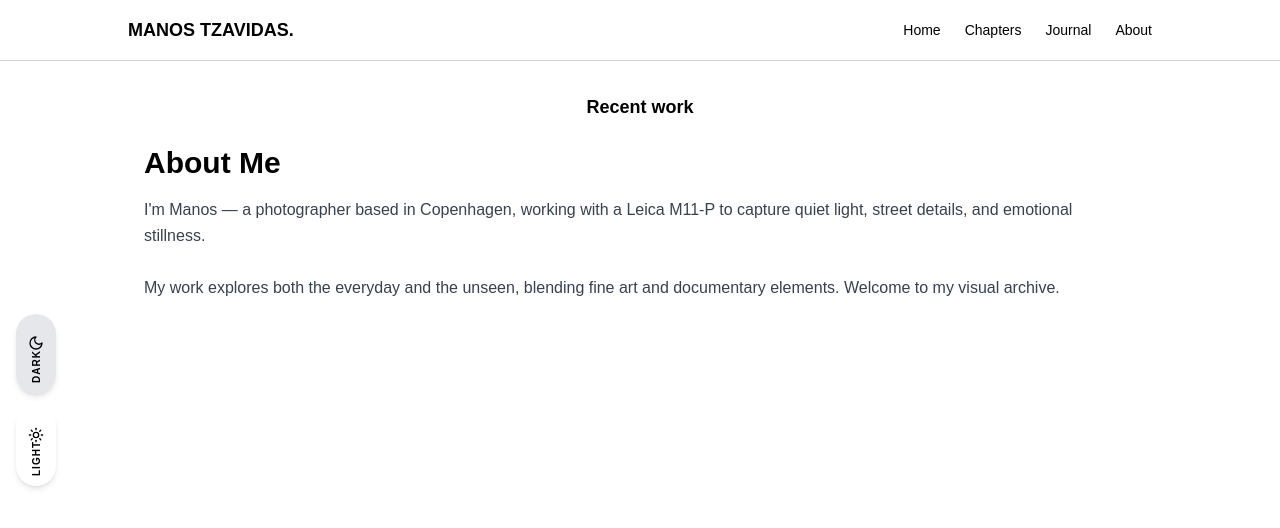
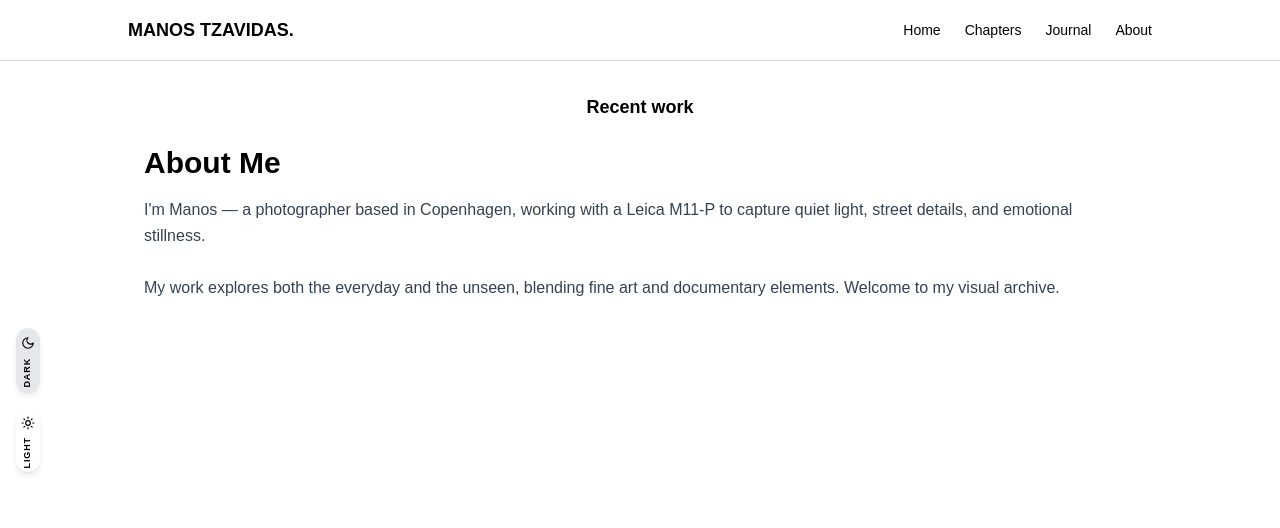
Before and after one commit to Homer-0/my-photo-site, a Next.js app: page /about in a window 1280 px wide. Shown: the top 528 px of the page. Built offline with nearby package versions, Linux system fonts and the light colour scheme; a web font is replaced by a local one.

Commit message:
Update ThemeSwitcher.tsx

```diff
--- a/components/ThemeSwitcher.tsx
+++ b/components/ThemeSwitcher.tsx
@@ -15,23 +15,23 @@ export default function ThemeSwitcher() {
   if (!mounted) return null;
 
   return (
-    <div className="fixed left-4 top-1/2 -translate-y-1/2 z-50 flex flex-col items-center space-y-3">
+    <div className="fixed left-4 top-1/2 -translate-y-1/2 z-50 flex flex-col items-center space-y-4">
       <button
         onClick={() => setTheme('dark')}
-        className="w-10 h-20 bg-gray-200 dark:bg-gray-800 rounded-full shadow-md flex flex-col items-center justify-center overflow-hidden"
+        className="w-6 h-16 bg-gray-200 dark:bg-gray-800 rounded-full shadow-md flex flex-col items-center justify-start pt-2 overflow-hidden"
       >
-        <Moon size={16} />
-        <span className="text-[10px] font-bold transform -rotate-90 origin-center tracking-widest mt-2">
+        <Moon size={14} />
+        <span className="text-[9px] font-bold transform -rotate-90 origin-center tracking-widest mt-4">
           DARK
         </span>
       </button>
 
       <button
         onClick={() => setTheme('light')}
-        className="w-10 h-20 bg-white dark:bg-gray-700 rounded-full shadow-md flex flex-col items-center justify-center overflow-hidden"
+        className="w-6 h-16 bg-white dark:bg-gray-700 rounded-full shadow-md flex flex-col items-center justify-start pt-2 overflow-hidden"
       >
-        <Sun size={16} />
-        <span className="text-[10px] font-bold transform -rotate-90 origin-center tracking-widest mt-2">
+        <Sun size={14} />
+        <span className="text-[9px] font-bold transform -rotate-90 origin-center tracking-widest mt-4">
           LIGHT
         </span>
       </button>
```
